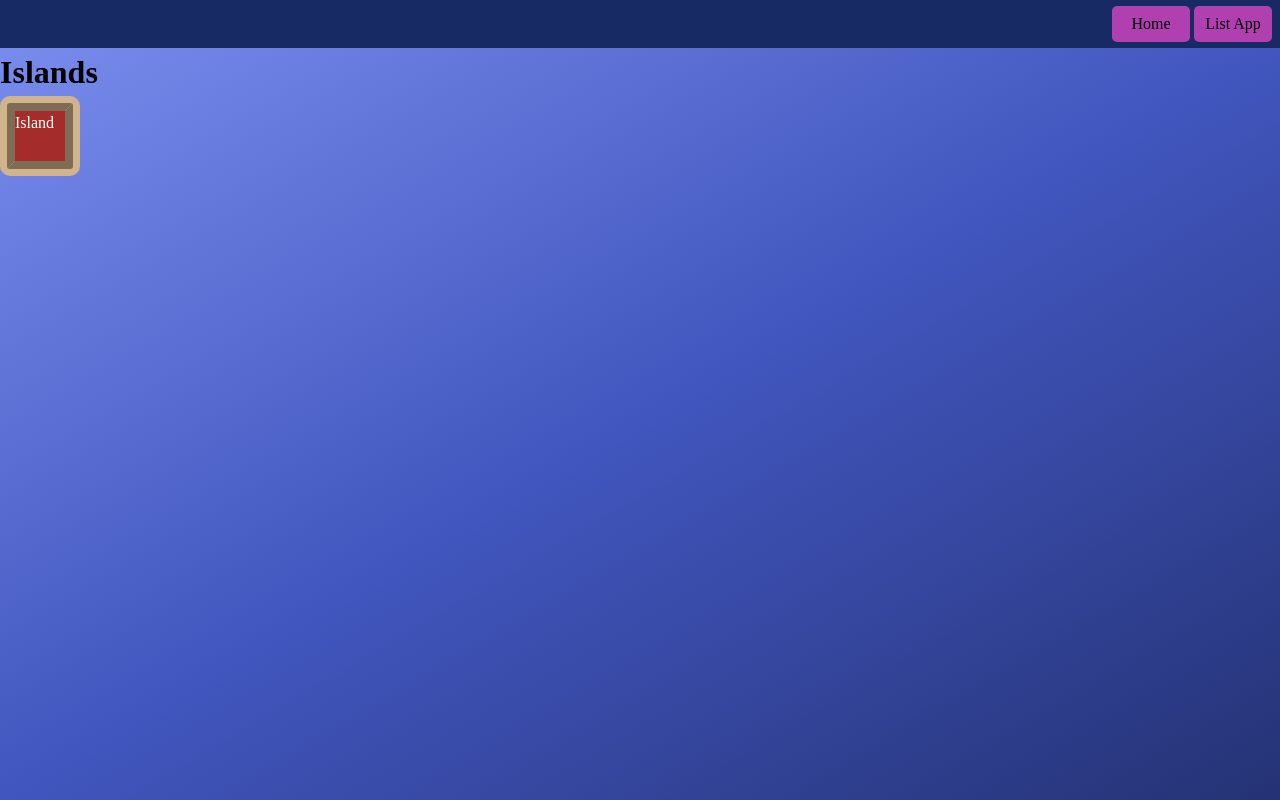
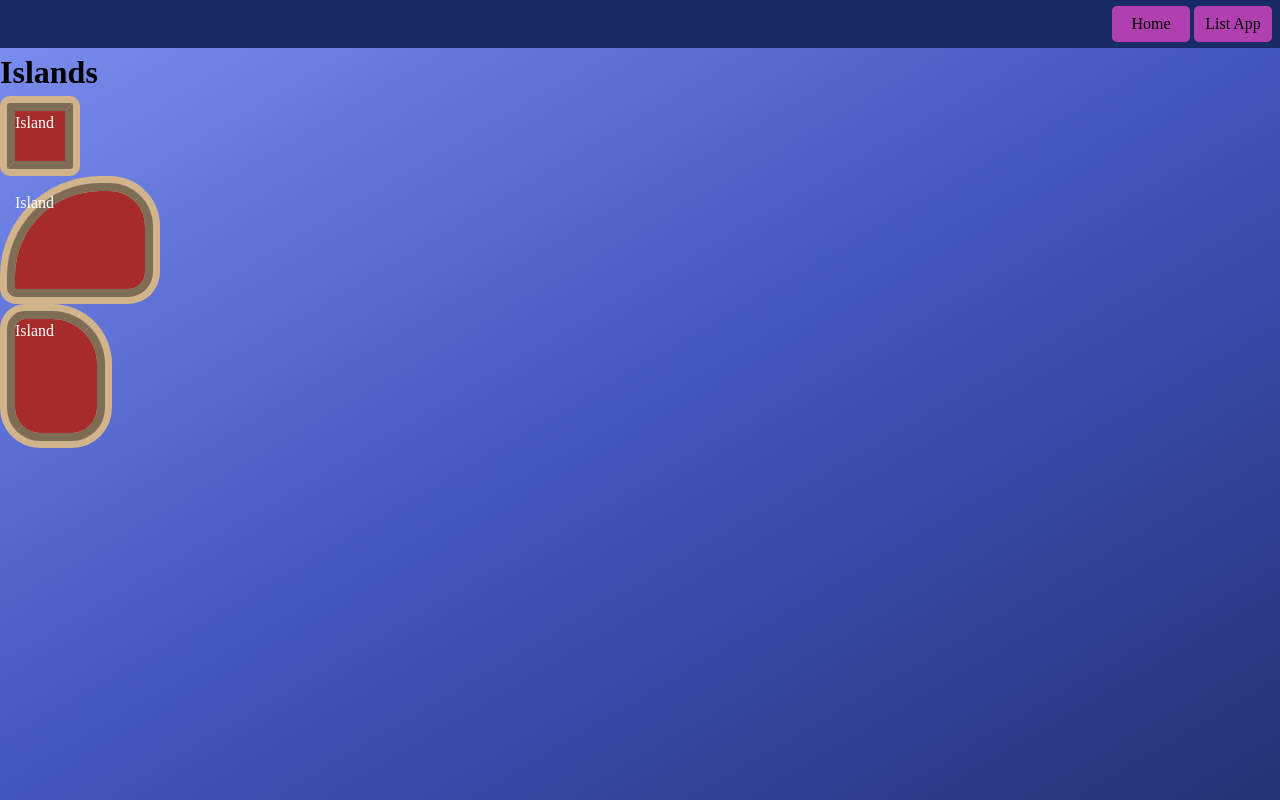
Before and after one commit to franco-ortega/workshop, a Next.js app: page /islands in a window 1280 px wide. Built offline with nearby package versions, Linux system fonts and the light colour scheme.

Commit message:
spread all props into Island

```diff
--- a/app/islands/page.js
+++ b/app/islands/page.js
@@ -4,20 +4,38 @@ import Island from '@/components/Island/Island';
 import styles from './page.module.css';
 
 export default function Islands() {
+	const testIsland = {
+		border1: '10px',
+		border2: '10px',
+		border3: '10px',
+		border4: '10px',
+		width: '5rem',
+		height: '5rem',
+	};
+	const island1 = {
+		border1: '100px',
+		border2: '50px',
+		border3: '2em',
+		border4: '1em',
+		width: '10rem',
+		height: '8rem',
+	};
+	const island2 = {
+		border1: '25px',
+		border2: '60px',
+		border3: '40px',
+		border4: '40px',
+		width: '7rem',
+		height: '9rem',
+	};
 	return (
 		<div className={styles.page}>
 			<main>
 				<div>
 					<h1>Islands</h1>
-
-					<Island
-						border1={'10px'}
-						border2={'10px'}
-						border3={'10px'}
-						border4={'10px'}
-						width={'5rem'}
-						height={'5rem'}
-					/>
+					<Island {...testIsland} />
+					<Island {...island1} />
+					<Island {...island2} />
 				</div>
 			</main>
 		</div>
```
